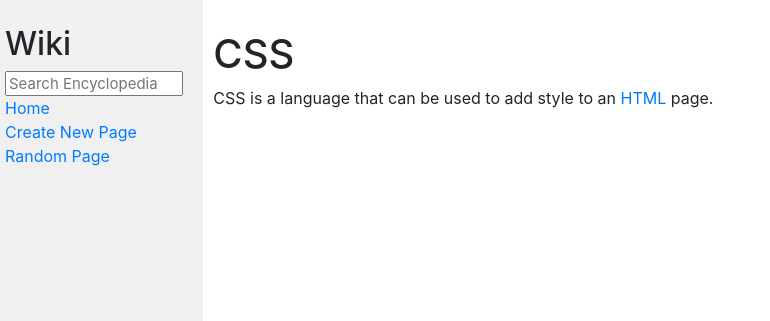
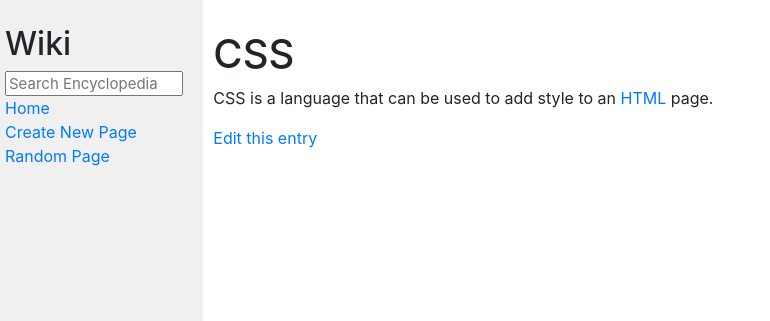
Before and after one commit to smasoka/cs50-Web-Python-and-JavaScript, a Django app: page /wiki/CSS in a window 1280 px wide. Shown: the top 321 px of the page, without its empty margins (0-770 px from the left). Run offline with Django 3.2, Linux system fonts and the light colour scheme; some libraries are stand-ins or nearby versions.

Commit message:
edit page not complete

```diff
--- a/django/wiki/encyclopedia/templates/encyclopedia/page.html
+++ b/django/wiki/encyclopedia/templates/encyclopedia/page.html
@@ -6,4 +6,5 @@
 
 {% block body %}
     {{ fweb|safe }}
+    <p><a href="{% url 'edit page' title %}">Edit this entry</a></p>
 {% endblock %}
--- a/django/wiki/encyclopedia/urls.py
+++ b/django/wiki/encyclopedia/urls.py
@@ -6,5 +6,6 @@ urlpatterns = [
     path("", views.index, name="index"),
     path("wiki/<str:title>", views.page, name="page"),
     path("search", views.search, name="search"),
-    path("new-entry", views.new_entry, name="new entry")
+    path("new-entry", views.new_entry, name="new entry"),
+    path("edit-page/<str:title>", views.edit_page, name="edit page")
 ]
--- a/django/wiki/encyclopedia/views.py
+++ b/django/wiki/encyclopedia/views.py
@@ -50,3 +50,19 @@ def new_entry(request):
         return HttpResponseRedirect(reverse("page", args=(title,)))
 
     return render(request, "encyclopedia/new_entry.html")
+
+def edit_page(request, title):
+    if request.method == "POST":
+        entry_content = request.POST['edit-content']
+        filename = "entries/" + title + ".md"
+        with open(filename, "w") as f:
+            f.write(entry_content)
+        return HttpResponseRedirect(reverse("page", args=(title,)))
+
+
+    entry_content = util.get_entry(title)
+
+    return render(request, "encyclopedia/edit_page.html", {
+        "edit_title": title,
+        "edit_content": entry_content
+    })
```
Also changed, not shown: django/wiki/encyclopedia/templates/encyclopedia/edit_page.html (added, +14 -0 lines).
